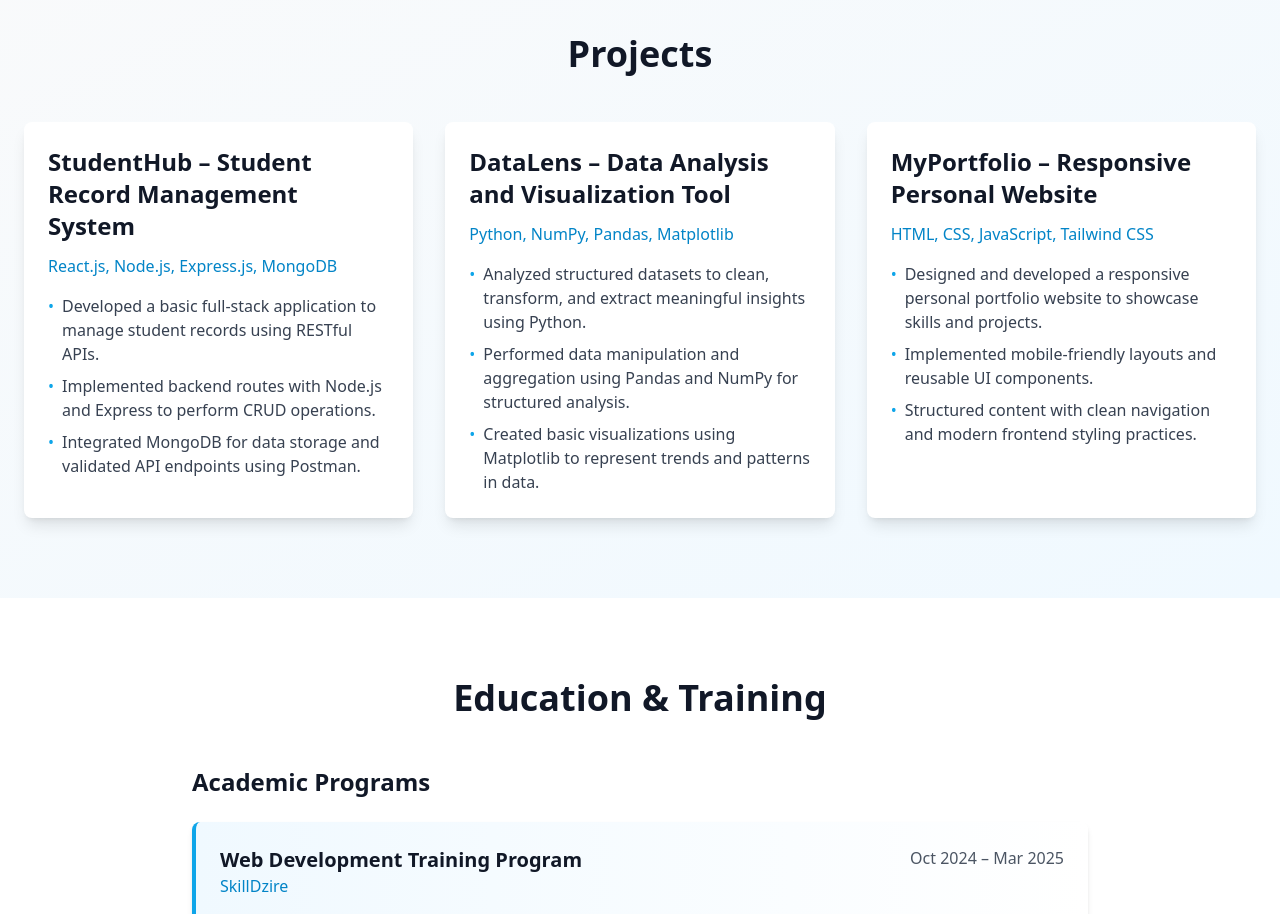
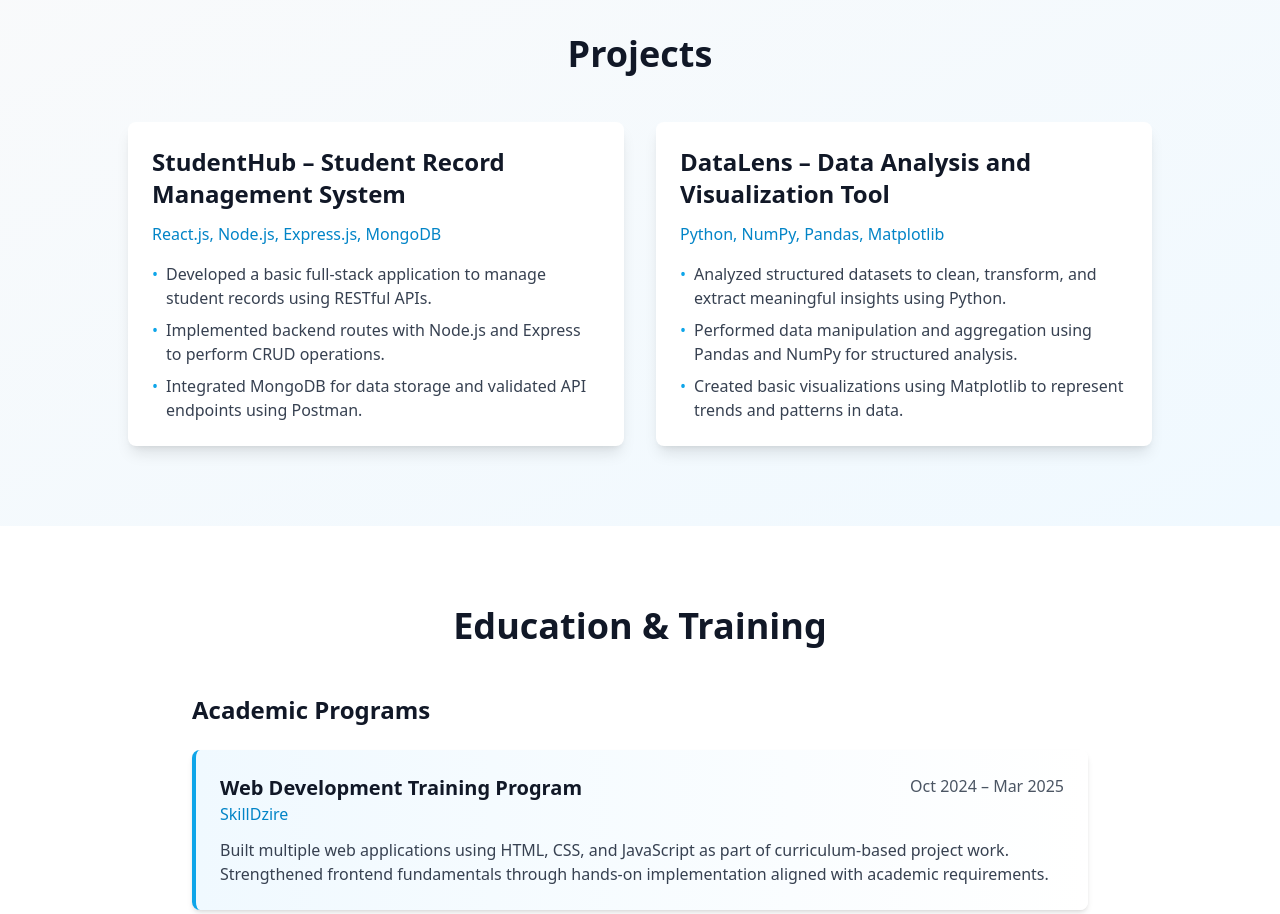
Before and after one commit to Aravind-setty/MyPortfolio, a React (Vite) app: page / in a window 1280 px wide. Shown: the part 1280-2194 px from the top of the page. Built offline with nearby package versions, Linux system fonts and the light colour scheme.

Commit message:
Remove MyPortfolio project from projects section

```diff
--- a/src/components/Projects.jsx
+++ b/src/components/Projects.jsx
@@ -19,15 +19,6 @@ const Projects = () => {
         "Performed data manipulation and aggregation using Pandas and NumPy for structured analysis.",
         "Created basic visualizations using Matplotlib to represent trends and patterns in data."
       ]
-    },
-    {
-      title: "MyPortfolio – Responsive Personal Website",
-      tech: "HTML, CSS, JavaScript, Tailwind CSS",
-      description: [
-        "Designed and developed a responsive personal portfolio website to showcase skills and projects.",
-        "Implemented mobile-friendly layouts and reusable UI components.",
-        "Structured content with clean navigation and modern frontend styling practices."
-      ]
     }
   ]
 
@@ -35,7 +26,7 @@ const Projects = () => {
     <section id="projects" className="py-20 bg-gradient-to-br from-gray-50 to-primary-50">
       <div className="container mx-auto px-6">
         <h2 className="text-4xl font-bold text-center text-gray-900 mb-12">Projects</h2>
-        <div className="grid grid-cols-1 md:grid-cols-2 lg:grid-cols-3 gap-8 max-w-7xl mx-auto">
+        <div className="grid grid-cols-1 md:grid-cols-2 gap-8 max-w-5xl mx-auto">
           {projects.map((project, index) => (
             <div key={index} className="bg-white rounded-lg shadow-lg p-6 hover:shadow-xl transition-shadow">
               <h3 className="text-2xl font-bold text-gray-900 mb-3">{project.title}</h3>
```
